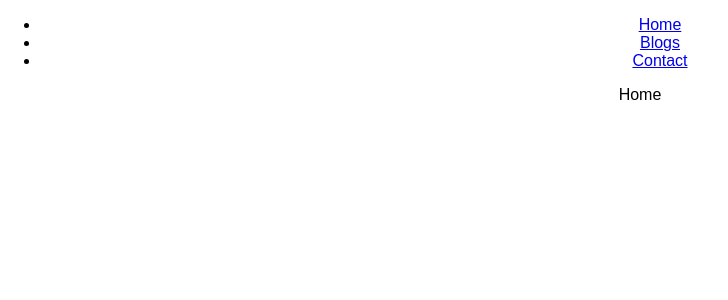
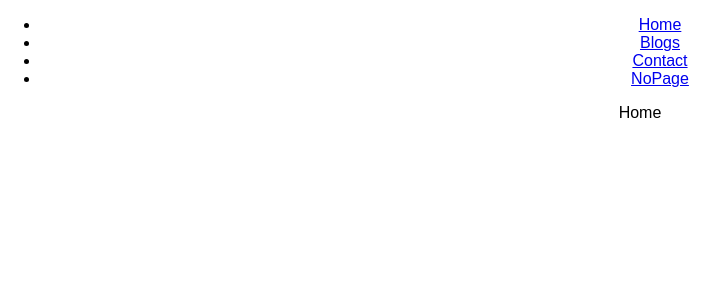
Before and after one commit to krohit2552/React-Learning-through-making-module-Everyday, a React (Create React App) app in the folder 07/: page / in a window 1280 px wide. Shown: the top 300 px of the page, without its empty margins (0-728 px from the left). Built offline with nearby package versions, Linux system fonts and the light colour scheme.

Commit message:
add one more feature

```diff
--- a/07/src/Pages/Layout.js
+++ b/07/src/Pages/Layout.js
@@ -15,6 +15,9 @@ function Layout() {
                 <li>
                     <Link to = '/contact'>Contact</Link>
                 </li>
+                <li>
+                    <Link to = '*'>NoPage</Link>
+                </li>
             </ul>
         </nav>
         <Outlet/>
```
